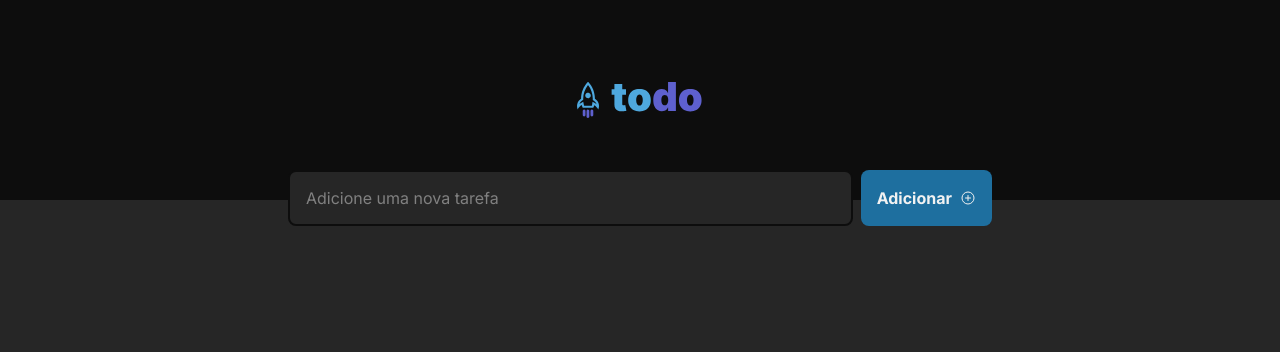
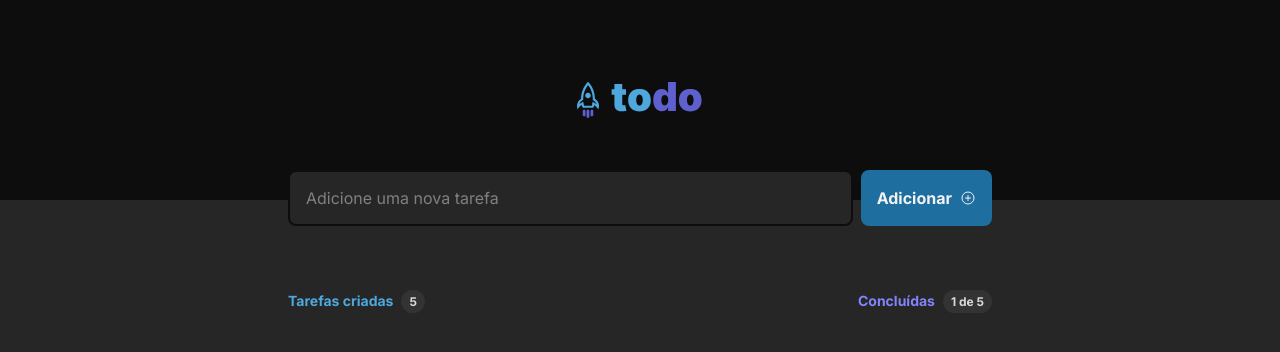
Before and after one commit to rodrigordgfs/ToDo-List, a React (Vite) app: page / in a window 1280 px wide. Shown: the top 352 px of the page. Built offline with nearby package versions, Linux system fonts and the light colour scheme.

Commit message:
Feature: Criado o contador de quantidade de tarefas e tarefas concluídas.

```diff
--- a/src/App.tsx
+++ b/src/App.tsx
@@ -1,6 +1,7 @@
 import styles from "./App.module.css";
 import { Header } from "./components/Header";
 import { NewTask } from "./components/NewTask";
+import { TaskList } from "./components/TaskList";
 
 function App() {
   return (
@@ -8,6 +9,7 @@ function App() {
       <Header />
       <div className={styles.wrapper}>
         <NewTask />
+        <TaskList />
       </div>
     </div>
   );
--- a/src/components/NewTask/index.module.css
+++ b/src/components/NewTask/index.module.css
@@ -33,4 +33,9 @@
   padding: 1rem;
   border-radius: 0.5rem;
   border: none;
+  cursor: pointer;
 }
+
+.newTask__button:hover {
+  background: var(--blue);
+}
--- /dev/null
+++ b/src/components/TaskCounter/index.module.css
@@ -0,0 +1,46 @@
+.taskList__counter {
+  display: flex;
+  flex-direction: row;
+  align-items: center;
+  justify-content: space-between;
+}
+
+.taskList__counter__created {
+  display: flex;
+  flex-direction: row;
+  align-items: center;
+  gap: 0.5rem;
+}
+
+.taskList__counter__created p {
+  color: var(--blue);
+}
+
+.taskList__counter__done p {
+  color: var(--purple);
+}
+
+.taskList__counter__created p,
+.taskList__counter__done p {
+  font-weight: bold;
+  font-size: 0.875rem;
+  line-height: 1.6;
+}
+
+.taskList__counter__created span,
+.taskList__counter__done span {
+  color: var(--gray-200);
+  font-weight: bold;
+  font-size: 0.75rem;
+  line-height: 1.6;
+  background: var(--gray-400);
+  border-radius: 15px;
+  padding: 0.125rem 0.5rem;
+}
+
+.taskList__counter__done {
+  display: flex;
+  flex-direction: row;
+  align-items: center;
+  gap: 0.5rem;
+}
--- /dev/null
+++ b/src/components/TaskCounter/index.tsx
@@ -0,0 +1,16 @@
+import styles from "./index.module.css";
+
+export function TaskCounter() {
+  return (
+    <div className={styles.taskList__counter}>
+      <div className={styles.taskList__counter__created}>
+        <p>Tarefas criadas</p>
+        <span>5</span>
+      </div>
+      <div className={styles.taskList__counter__done}>
+        <p>Concluídas</p>
+        <span>1 de 5</span>
+      </div>
+    </div>
+  );
+}
--- /dev/null
+++ b/src/components/TaskList/index.module.css
@@ -0,0 +1,4 @@
+.taskList {
+  padding: 0 1rem;
+  margin-top: 4rem;
+}
--- /dev/null
+++ b/src/components/TaskList/index.tsx
@@ -0,0 +1,10 @@
+import { TaskCounter } from "../TaskCounter";
+import styles from "./index.module.css";
+
+export function TaskList() {
+  return (
+    <div className={styles.taskList}>
+      <TaskCounter />
+    </div>
+  );
+}
```
